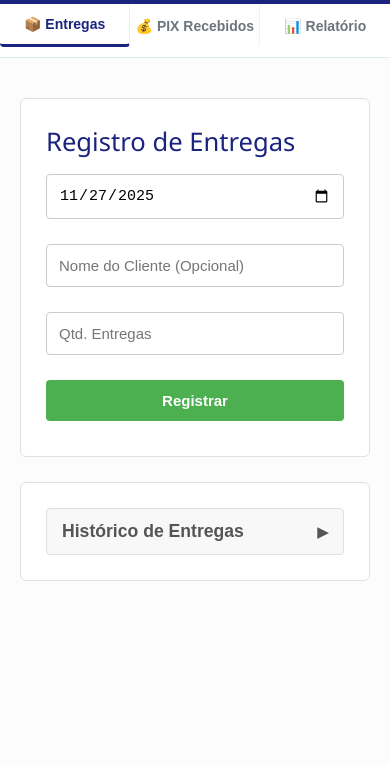
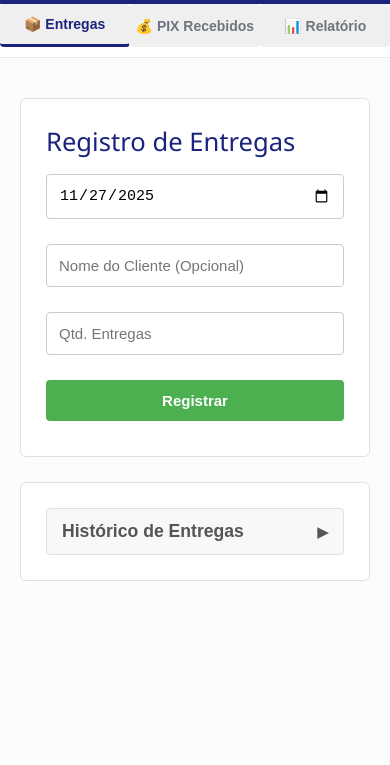
Before and after one commit to Lucas-santos-35/Gest-o-Financeira, a plain HTML site: page index.html in a window 390 px wide. Shown: the part 79-844 px from the top of the page. Drawn offline with Linux system fonts and the light colour scheme.

Commit message:
Refactor navigation button styles and media queries

```diff
--- a/index.html
+++ b/index.html
@@ -14,45 +14,16 @@
 
         /* 2. Cabeçalho e Navegação */
         header { background-color: #1a237e; color: white; padding: 20px 0; text-align: center; box-shadow: 0 1px 3px rgba(0, 0, 0, 0.15); }
-        nav {
-            display: flex;
-            justify-content: center;
-            background-color: #ffffff;
-            border-bottom: 1px solid #e0eeef;
+        nav { display: flex; justify-content: center; background-color: #ffffff; border-bottom: 1px solid #e0eeef; }
+        nav button {
+            flex-grow: 1; border: none; border-right: 1px solid #f0f0f0; padding: 10px 10px;
+            cursor: pointer; font-size: 14px; font-weight: 600; color: #6c757d;
+            transition: color 0.3s, background-color 0.3s; max-width: 150px;
         }
-
-        /* NOVO ESTILO: Botões de Navegação Menores */
-        nav button {
-            /* flex-grow: 1; Removido para controle maior no desktop, mas mantido em mobile */
-            background: none;
-            border: none;
-            border-right: 1px solid #f0f0f0;
-            padding: 10px 10px; /* Reduzido de 15px 5px para 10px 10px (mais compacto) */
-            cursor: pointer;
-            font-size: 14px; /* Mantido pequeno */
-            font-weight: 600;
-            color: #6c757d;
-            transition: color 0.3s, background-color 0.3s;
-            max-width: 150px; /* Limita largura máxima em telas grandes */
-        }
-        @media (max-width: 500px) {
-            nav button {
-                flex-grow: 1; /* Volta a crescer em mobile para ocupar todo o espaço */
-                padding: 12px 5px;
-            }
-        }
-
-        nav button:last-child {
-            border-right: none;
-        }
-        nav button:hover {
-            color: #1a237e;
-            background-color: #f5f5f5;
-        }
-        nav button.active {
-            color: #1a237e;
-            border-bottom: 3px solid #1a237e;
-        }
+        @media (max-width: 500px) { nav button { flex-grow: 1; padding: 12px 5px; } }
+        nav button:last-child { border-right: none; }
+        nav button:hover { color: #1a237e; background-color: #f5f5f5; }
+        nav button.active { color: #1a237e; border-bottom: 3px solid #1a237e; }
 
         /* 3. Container Principal e Abas */
         .container { padding: 20px; max-width: 900px; margin: 0 auto; }
@@ -244,7 +215,7 @@
 
             const quantidade = parseInt(qtdEl.value);
             const valorTotal = quantidade * VALOR_ENTREGA;
-            let nomeCliente = clienteEl.value.trim() || 'N/A'; // Define 'N/A' se o campo estiver vazio
+            let nomeCliente = clienteEl.value.trim() || 'N/A';
 
             let entregas = carregarDados(KEY_ENTREGAS);
 
@@ -538,6 +509,7 @@ Status: ${statusText}
         // 🛠️ Registro do Service Worker (Para PWA)
         if ('serviceWorker' in navigator) {
             window.addEventListener('load', () => {
+                // AQUI GARANTIMOS QUE O CAMINHO ESTÁ CORRETO
                 navigator.serviceWorker.register('/sw.js')
                     .then(reg => {
                         console.log('Service Worker registrado com sucesso:', reg.scope);
```
